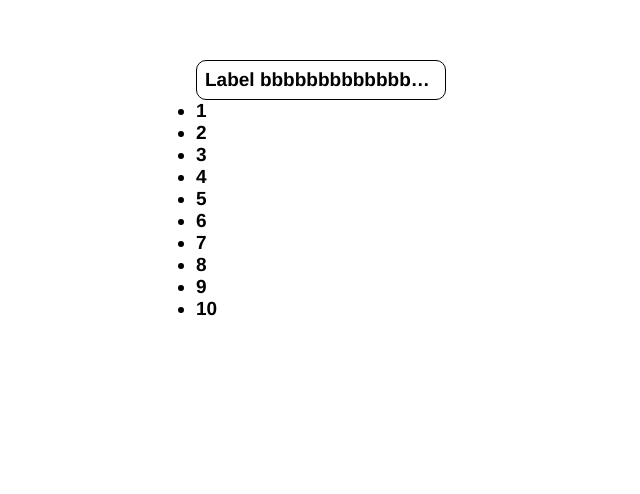
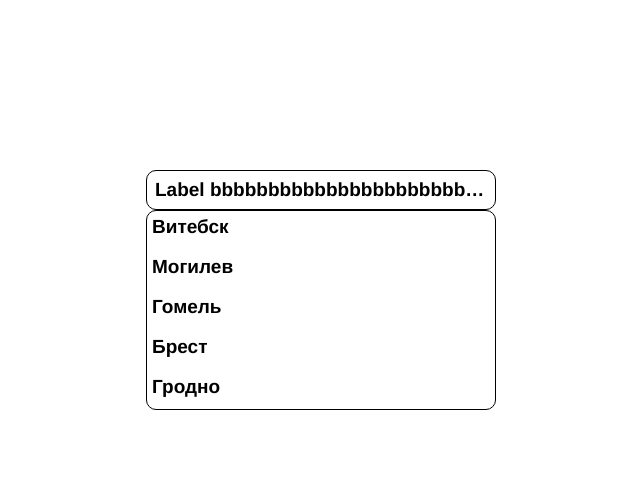
Before and after one commit to RubanDz/Select, a plain HTML site: page index.html in a window 1280 px wide. Shown: the part 210-704 px from the top of the page, without its empty margins (319-959 px from the left). Drawn offline with Linux system fonts and the light colour scheme.

Commit message:
lesson 23052024

```diff
--- a/index.html
+++ b/index.html
@@ -9,22 +9,13 @@
 <body>
 
 
+
     <div class="select">
         <div class="container">
             <div class="select__label">
                     Label  bbbbbbbbbbbbbbbbbbbbbbbbbbbbbb
             </div>
             <ul class="select__drop-down">
-                    <li>1</li>
-                    <li>2</li>
-                    <li>3</li>
-                    <li>4</li>
-                    <li>5</li>
-                    <li>6</li>
-                    <li>7</li>
-                    <li>8</li>
-                    <li>9</li>
-                    <li>10</li>
             </ul>
         </div>
     </div>
@@ -34,5 +25,14 @@
 
 
 
+
+
+
+
+
+
+
+
+  <script src="./main.js"></script>
 </body>
 </html>
--- /dev/null
+++ b/main.js
@@ -0,0 +1,77 @@
+// сверить код, разобраться с размером зеленого бакграунда
+// и размером ползунка
+// JS код сравнить
+
+const options = [
+    {
+        label: 'Витебск', value: 2
+    },
+    {
+        label: 'Могилев', value: 6
+    },
+    {
+        label: 'Гомель', value: 3
+    },
+    {
+        label: 'Брест', value: 1
+    },
+    {
+        label: 'Гродно', value: 4
+    },
+    {
+        label: 'Минск', value: 7
+    },
+    {
+        label: 'Москва', value: 777
+    },
+]
+
+class Select {
+    constructor (selector, options, width) {
+        this.$select = document.querySelector(selector);
+        this.options = options;
+        this.$select.style.setProperty('--selected-width', width);
+        this.$label = document.querySelector('.select__label');
+        this.$dropDown = document.querySelector('.select__drop-down');
+        this.itemsForDropDown = this.options.map(({label, value}) => {
+            return `<li data-id=${value}>${label}</li>`
+        }).join('')
+        this.$dropDown.insertAdjacentHTML('afterbegin', this.itemsForDropDown)
+
+        this.$select.addEventListener('click', (e) =>  {
+            console.log(e.target);
+            console.log(e.target.tagName);
+            console.log(e.target.classList);
+            if(e.target.classList.contains('select__label')) {
+                    console.log('Ты кликнул на label');
+            } else {
+                console.log(2);
+                if(e.target.tagName.toLowerCase() === 'li') {
+                        console.log('Ты кликнул на Li');
+                        console.log(e.target.dataset.id);
+                        this.selectItem(+e.target.dataset.id)
+                        // не работает весь if
+
+                }
+            }
+        })
+    }
+
+    selectItem() {
+        const selectedElement = this.options.find(item => item.value === id)
+        console.log(selectedElement);
+        this.$label.inneHTML = selectedElement
+    }
+}
+
+
+
+
+
+
+
+
+
+
+const customSelect = new Select('.select', options, '350px')
+console.log(customSelect);
--- a/scss/style.scss
+++ b/scss/style.scss
@@ -1,10 +1,23 @@
 :root {
     --selected-width: 250px;
+    --label-haight: 40px;
 }
 * {
     box-sizing: border-box;
     margin: 0;
     padding: 0;
+}
+%overflow-ellipsis {
+    white-space: nowrap;
+    overflow: hidden;
+    text-overflow: ellipsis;
+}
+@mixin overflow-multi-ellipsis($coutRow) {
+    display: -webkit-box;
+    max-width: 100px;
+    -webkit-line-clamp: $coutRow;
+    -webkit-box-orient: vertical;
+    overflow: hidden;
 }
 body {
     height: 100vh;
@@ -18,14 +31,53 @@ body {
         font-family: 'Franklin Gothic Medium', 'Arial Narrow', Arial, sans-serif;
         font-weight: 600;
         font-size: 19px;
+        position: relative;
     }
     &__label {
-        height: 40px;
+        height: var(--label-haight);
         padding: 8px;
         border-radius: 10px;
         border: 1px solid black;
-        white-space: nowrap;
-        overflow: hidden;
-        text-overflow: ellipsis;
+        @extend %overflow-ellipsis
+    }
+
+    &__drop-down {
+        list-style: none;
+        border: 1px solid black;
+        border-radius: 10px;
+        position: absolute;
+        top: 40px;
+        left: 0;
+        width: 100%;
+        min-height: var(--label-haight);
+        max-height: 200px;
+        overflow-x: auto;
+
+        li {
+            padding: 5px;
+            @include overflow-multi-ellipsis(3);
+            height: var(--label-haight);
+
+            &:hover {
+                background-color: aqua;
+            }
+        }
+
+
+
+        &::-webkit-scrollbar {
+            width: 7px;
+            background-color: black;
+
+        }
+        ::-webkit-scrollbar-thumb {
+            border-radius: 5px;
+            background-color: black;
+        }
+        &::-webkit-scrollbar-track {
+            background-color: initial;
+            border-radius: 10%;
+            margin: 2px;
+        }
     }
 }
```
Also changed, not shown: css/style.min.css, 1 other file.
